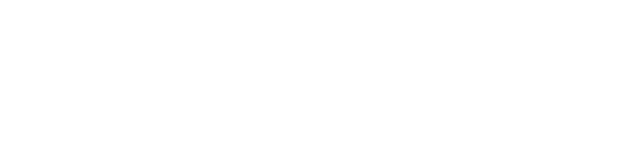
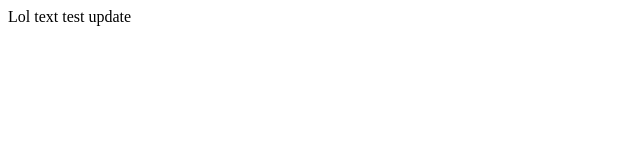
Before and after one commit to AntonJRaupert/testRepo, a plain HTML site: page index.html in a window 1280 px wide. Shown: the whole page, without its empty margins (0-640 px from the left). Drawn offline with Linux system fonts and the light colour scheme.

Commit message:
Edit Test

```diff
--- a/index.html
+++ b/index.html
@@ -6,6 +6,10 @@
 		<script>
 			console.log("Hello World");
 		</script>
+		<p>
+			Lol text test update
+
+		</p>
 
 	</body>
 </html>
```
